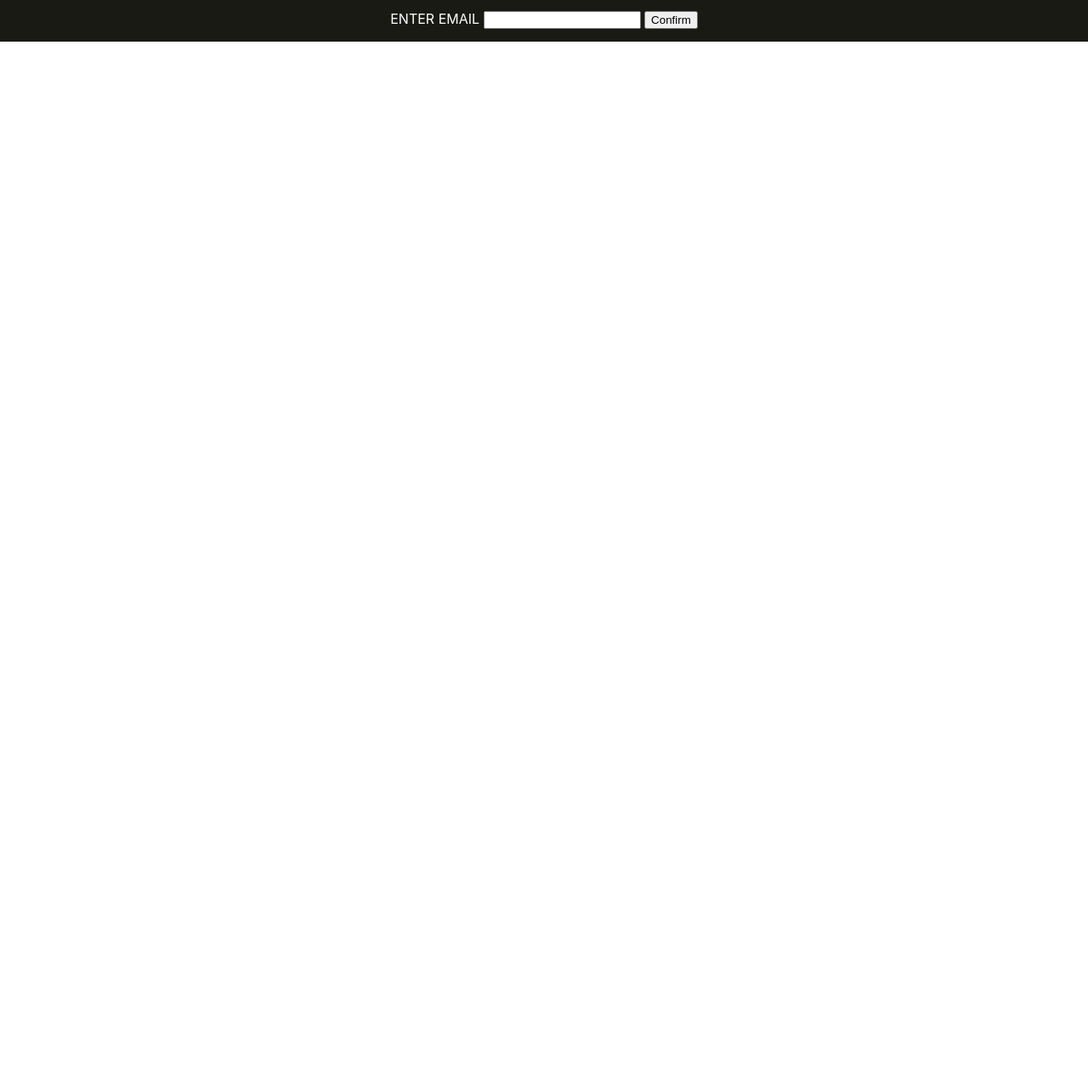
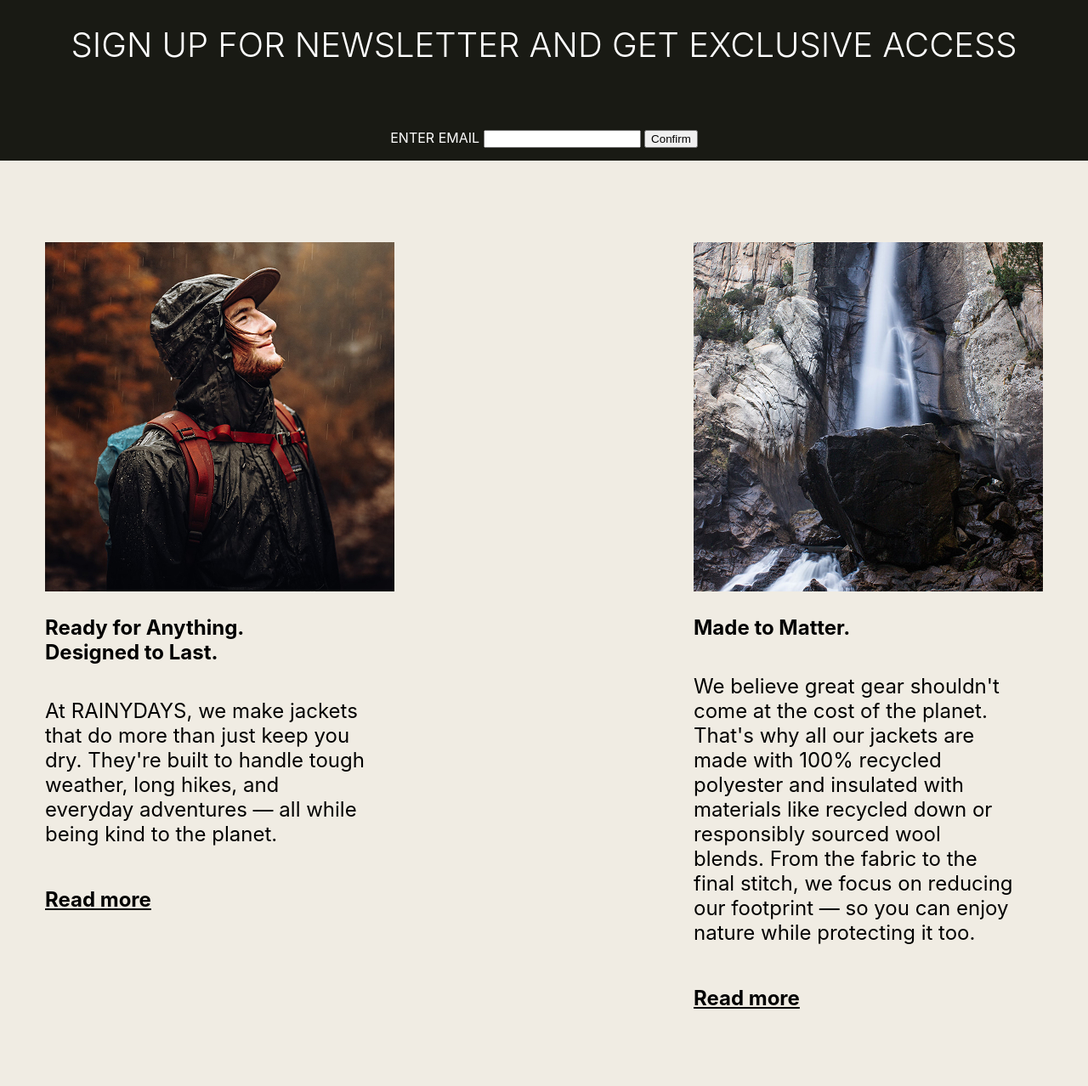
Before and after one commit to MissAdelliah/html-css-siljereppe, a plain HTML site: page index.html in a window 1280 px wide. Shown: the part 765-2043 px from the top of the page at 85% size. Before the commit the page ends 814 px from the top, so only its background shows below. Drawn offline with Linux system fonts and the light colour scheme; a web font is replaced by a local one.

Commit message:
working on responsivenss

```diff
--- a/css/style.css
+++ b/css/style.css
@@ -68,7 +68,7 @@ h3 {
   position: absolute;
   max-width: 90%;
   height: 500px;
-  left: 10%;
+  left: 15%;
   width: 400px;
   z-index: 10;
   background-color: #fff;
@@ -111,7 +111,7 @@ h3 {
 h2 {
   list-style-type: none;
   background-color: #191a14;
-  padding: 25px;
+  padding: 60px;
   margin: 0px;
   overflow: hidden;
   color: #fff;
@@ -141,3 +141,65 @@ h1 {
 
 .confirm-button {
 }
+
+/* About Section CSS*/
+
+.about {
+  background-color: #f0ece3;
+  margin: 0px;
+  padding: 4rem;
+  display: flex;
+  justify-content: center;
+  gap: 25%;
+}
+
+.about__container {
+  padding: 2rem 2rem;
+  max-width: 411px;
+}
+
+.about__container h3 {
+  padding-left: 0;
+  font-size: 1.5rem;
+  padding-bottom: 2rem;
+}
+
+.about__container P {
+  font-family: "Inter";
+  font-size: 1.5rem;
+  font-weight: 400;
+  text-align: left;
+  padding-left: 0rem;
+  margin-right: 2rem;
+  margin-top: 0.5rem;
+  line-height: normal;
+  padding-bottom: 1.5rem;
+}
+
+.about__container a {
+  font-family: "Inter";
+  font-size: 1.5rem;
+  text-decoration: underline;
+  color: black;
+  font-weight: 700;
+}
+
+/* Aboout Responsive setup*/
+
+@media screen and (max-width: 1080px) {
+  .about {
+    padding: 4rem;
+    justify-content: center;
+    flex-wrap: wrap;
+    gap: 2rem;
+  }
+}
+
+@media screen and (max-width: 460px) {
+  .about {
+    padding: 4rem;
+    justify-content: center;
+    flex-wrap: wrap;
+    gap: 2rem;
+  }
+}
--- a/index.html
+++ b/index.html
@@ -26,6 +26,7 @@
         <div class="home-product-info">
           <h3>Deep Moss – 30,000mm Water-Resistant Jacket</h3>
           <p>Built with a 3-layer Gore-Tex® shell for ultimate breathability and waterproof protection. Stay dry, stay moving — no matter the storm.</p>
+
           <button class="add-to-cart">Add to cart</button>
         </div>
       </div>
@@ -38,6 +39,20 @@
         <input type="Email" id="Email" name="Email"/>
       <button class="confirm-button">Confirm</button>
       </div>
+      <section class="about">
+          <div class="about__container">
+            <img src="/images/rainyjacket.jpg">
+            <h3>Ready for Anything.<br> Designed to Last.</h3>
+            <p> At RAINYDAYS, we make jackets that do more than just keep you dry. They're built to handle tough weather, long hikes, and everyday adventures — all while being kind to the planet.</p>
+            <a href="/">Read more</a>
+          </div>
+          <div class="about__container">
+            <img src="/images/waterfall.jpg">
+            <h3>Made to Matter.</h3>
+            <p>We believe great gear shouldn't come at the cost of the planet. That's why all our jackets are made with 100% recycled polyester and insulated with materials like recycled down or responsibly sourced wool blends. From the fabric to the final stitch, we focus on reducing our footprint — so you can enjoy nature while protecting it too.</p>
+            <a href="/">Read more</a>
+          </div>
+      </section>
   </div>
     </main>
   </body>
```
